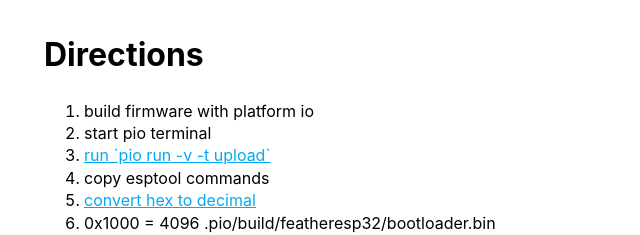
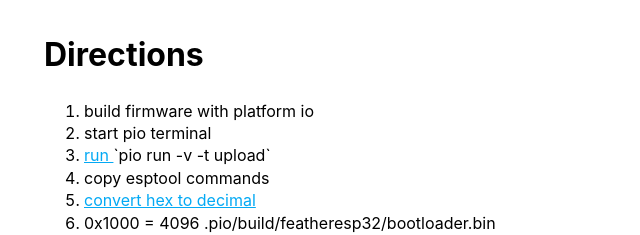
Before and after one commit to Odyssey-Espresso/odyssey-espresso.github.io, a plain HTML site: page esp-web-tools/references.html in a window 1280 px wide. Shown: the top 235 px of the page, without its empty margins (296-936 px from the left). Drawn offline with Linux system fonts and the light colour scheme.

Commit message:
update readme

```diff
--- a/esp-web-tools/references.html
+++ b/esp-web-tools/references.html
@@ -17,8 +17,9 @@
         <li>start pio terminal</li>
         <li>
           <a href="https://community.platformio.org/t/export-of-binary-firmware-files-for-esp32-download-tool/9253">
-            run `pio run -v -t upload`
+            run
           </a>
+          `pio run -v -t upload`
         </li>
         <li>copy esptool commands</li>
         <li>
```
